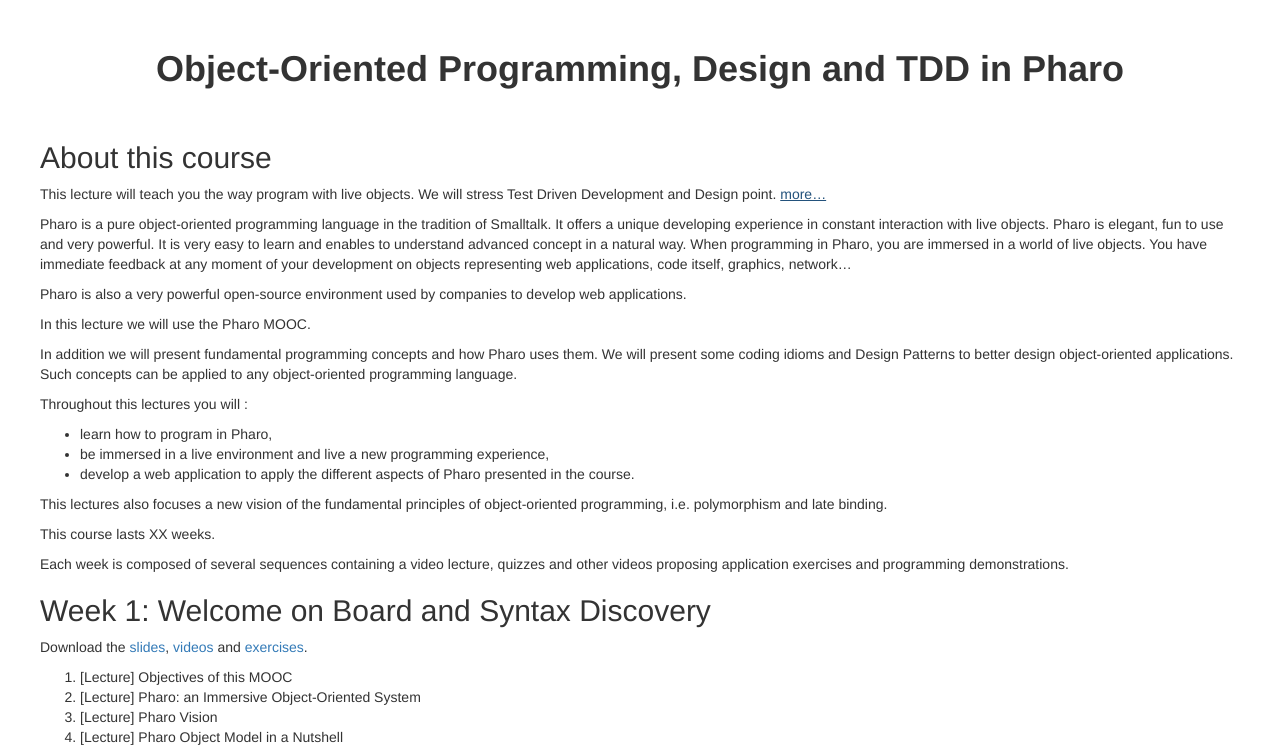
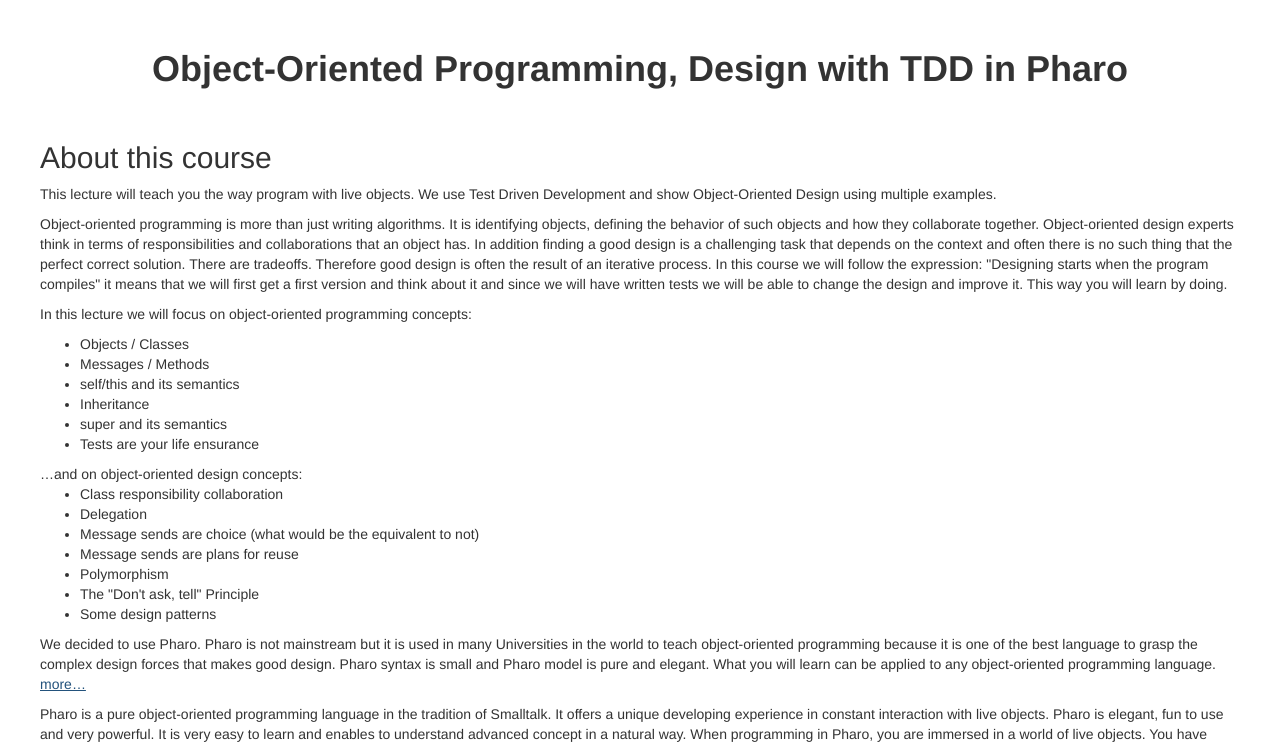
Before and after one commit to pharo-mooc/OOProgrammingMooc-website, a plain HTML site: page index.html in a window 1280 px wide. Both pictures are taken after a click on the link "more…". Shown: the part 53-800 px from the top of the page. Drawn offline with nearby package versions, Linux system fonts and the light colour scheme.

Commit message:
intro is ready

```diff
--- a/index.html
+++ b/index.html
@@ -5,7 +5,7 @@
         <meta http-equiv="X-UA-Compatible" content="IE=edge">
         <meta name="viewport" content="width=device-width, initial-scale=1">
         <!-- The above 3 meta tags *must* come first in the head; any other head content must come *after* these tags -->
-        <title>Learning Object-Oriented Programming, Design and TDD in Pharo</title>
+        <title>Learning Object-Oriented Programming, Design with TDD in Pharo</title>
 
         <!-- Bootstrap -->
         <link href="css/bootstrap.min.css" rel="stylesheet">
@@ -53,25 +53,46 @@
             </div> <!-- container-fluid -->
         </nav>
         <div class="container">
-            <h1>Object-Oriented Programming, Design and TDD in Pharo</h1>
+            <h1>Object-Oriented Programming, Design with TDD in Pharo</h1>
 
             <section>
                 <h2>About this course</h2>
-                <p>This lecture will teach you the way program with live objects. We will stress Test Driven Development and Design point. <a href="#about-details" data-toggle="collapse">more…</a></p>
+                <p>This lecture will teach you the way program with live objects. We use Test Driven Development and show Object-Oriented Design using multiple examples.
+		<p> Object-oriented programming is more than just writing algorithms. It is identifying objects, defining the behavior of such objects and how they collaborate together. Object-oriented design experts think in terms of responsibilities and collaborations that an object has.
 
-                <div class="collapse" id="about-details">
-                    <p>Pharo is a pure object-oriented programming language in the tradition of Smalltalk. It offers a unique developing experience in constant interaction with live objects. Pharo is elegant, fun to use and very powerful. It is very easy to learn and enables to understand advanced concept in a natural way. When programming in Pharo, you are immersed in a world of live objects. You have immediate
+	In addition finding a good design is a challenging task that depends on the context and often there is no such thing that the perfect correct solution. There are tradeoffs. Therefore good design is often the result of an iterative process. In this course we will follow the expression: "Designing starts when the program compiles" it means that we will first get a first version and think about it and since we will have written tests we will be able to change the design and improve it. This way you will learn by doing.
+
+	<p>
+In this lecture we will focus on object-oriented programming concepts:
+<ul>
+	<li> Objects / Classes </li>
+	<li> Messages / Methods</li>
+	<li> self/this and its semantics</li>
+	<li> Inheritance</li>
+	<li> super and its semantics</li>
+	<li> Tests are your life ensurance</li>
+</ul>
+ …and on object-oriented design concepts:
+ <ul>
+	<li> Class responsibility collaboration</li>
+	<li> Delegation</li>
+	<li> Message sends are choice (what would be the equivalent to not)</li>
+	<li> Message sends are plans for reuse</li>
+	<li> Polymorphism</li>
+	<li>The "Don't ask, tell" Principle</li>
+	<li> Some design patterns</li>
+</ul>
+
+<p>We decided to use Pharo. Pharo is not mainstream but it is used in many Universities in the world to teach object-oriented programming because it is one of the best language to grasp the complex design forces that makes good design. Pharo syntax is small and Pharo model is pure and elegant.
+What you will learn can be applied to any object-oriented programming language.
+
+<a href="#about-details" data-toggle="collapse">more…</a></p>
+   <div class="collapse" id="about-details">
+ Pharo is a pure object-oriented programming language in the tradition of Smalltalk. It offers a unique developing experience in constant interaction with live objects. Pharo is elegant, fun to use and very powerful. It is very easy to learn and enables to understand advanced concept in a natural way. When programming in Pharo, you are immersed in a world of live objects. You have immediate
  feedback at any moment of your development on objects representing web applications, code itself, graphics, network…</p>
 
+
                     <p>Pharo is also a very powerful open-source environment used by companies to develop web applications.</p>
-
-                    <p>In this lecture we will use the Pharo MOOC.</p>
-
-                    <p>In addition we will present fundamental programming
-                        concepts and how Pharo uses them. We will present some
-                        coding idioms and Design Patterns to better design
-                        object-oriented applications. Such concepts can be applied
-                        to any object-oriented programming language.</p>
 
                     <p>Throughout this lectures you will :</p>
                     <ul>
@@ -85,12 +106,19 @@
                         fundamental principles of object-oriented programming,
                         i.e. polymorphism and late binding.</p>
 
-                    <p>This course lasts XX weeks.</p>
                     <p>Each week is composed of several sequences containing a
                         video lecture, quizzes and other videos proposing
                         application exercises and programming demonstrations.</p>
                 </div> <!-- details -->
-            </section>
+
+Resources
+In this lecture we use the following resources
+<ul>
+	<li> Pharo Mooc <a href="http://mooc.pharo.org">http://mooc.pharo.org</a> </li>
+	<li> A book: Learning Object-Oriented Programming and Design with TDD in Pharo, that has been written for you</li>
+</ul>
+
+   </section>
 
             <section id="week1">
                 <h2>Week 1: Welcome on Board and Syntax Discovery</h2>
```
